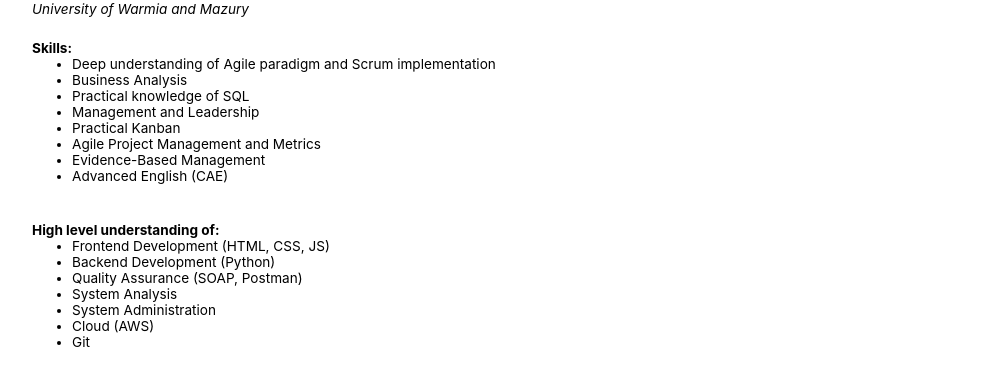
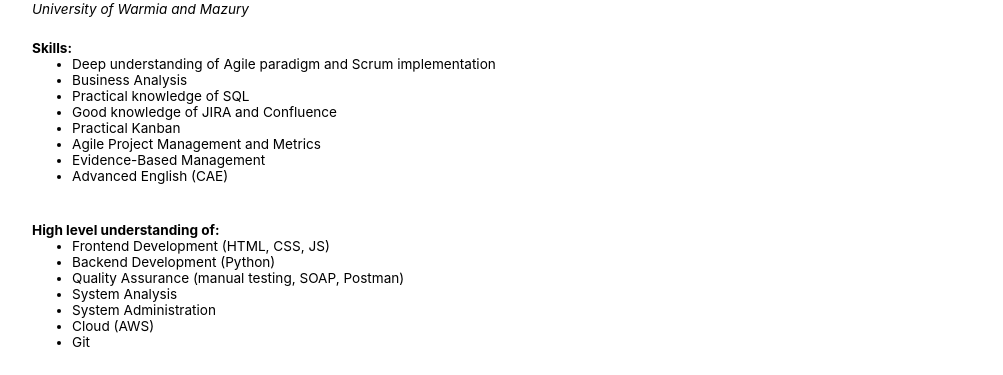
Before and after one commit to pawelcich/Personal-Resume, a Jekyll site: the page index.html, which Jekyll copies as it is, in a window 1280 px wide. Shown: the part 1405-1780 px from the top of the page, without its empty margins (138-1141 px from the left). Built offline with Jekyll 4.4.1, drawn with Linux system fonts in a browser that asks for light colours.

Commit message:
skills updated

```diff
--- a/index.html
+++ b/index.html
@@ -174,7 +174,7 @@
                             <li>Deep understanding of Agile paradigm and Scrum implementation</li>
                             <li>Business Analysis</li>
                             <li>Practical knowledge of SQL</li>
-                            <li>Management and Leadership</li>
+                            <li>Good knowledge of JIRA and Confluence</li>
                             <li>Practical Kanban</li>
                             <li>Agile Project Management and Metrics</li>
                             <li>Evidence-Based Management </li>
@@ -189,7 +189,7 @@
                         <ul>
                             <li>Frontend Development (HTML, CSS, JS)</li>
                             <li>Backend Development (Python)</li>
-                            <li>Quality Assurance (SOAP, Postman)</li>
+                            <li>Quality Assurance (manual testing, SOAP, Postman)</li>
                             <li>System Analysis</li>
                             <li>System Administration</li>
                             <li>Cloud (AWS)</li>
--- a/pl.html
+++ b/pl.html
@@ -179,7 +179,7 @@ permalink: /pl.html
                             <li>Znajomość metodyki zwinnej i Scruma</li>
                             <li>Analiza biznesowa</li>
                             <li>Praktyczna znajomość SQL</li>
-                            <li>Zarządzanie i Przywództwo</li>
+                            <li>Dobra znajomość JIRA i Confluence</li>
                             <li>Praktyczne wykorzystanie Kanbana</li>
                             <li>Zwinne zarządzanie projektami i wskaźniki zwinne</li>
                             <li>Evidence-Based Management</li>
```
Also changed, not shown: other parts of pl.html (+1 -1 lines).
